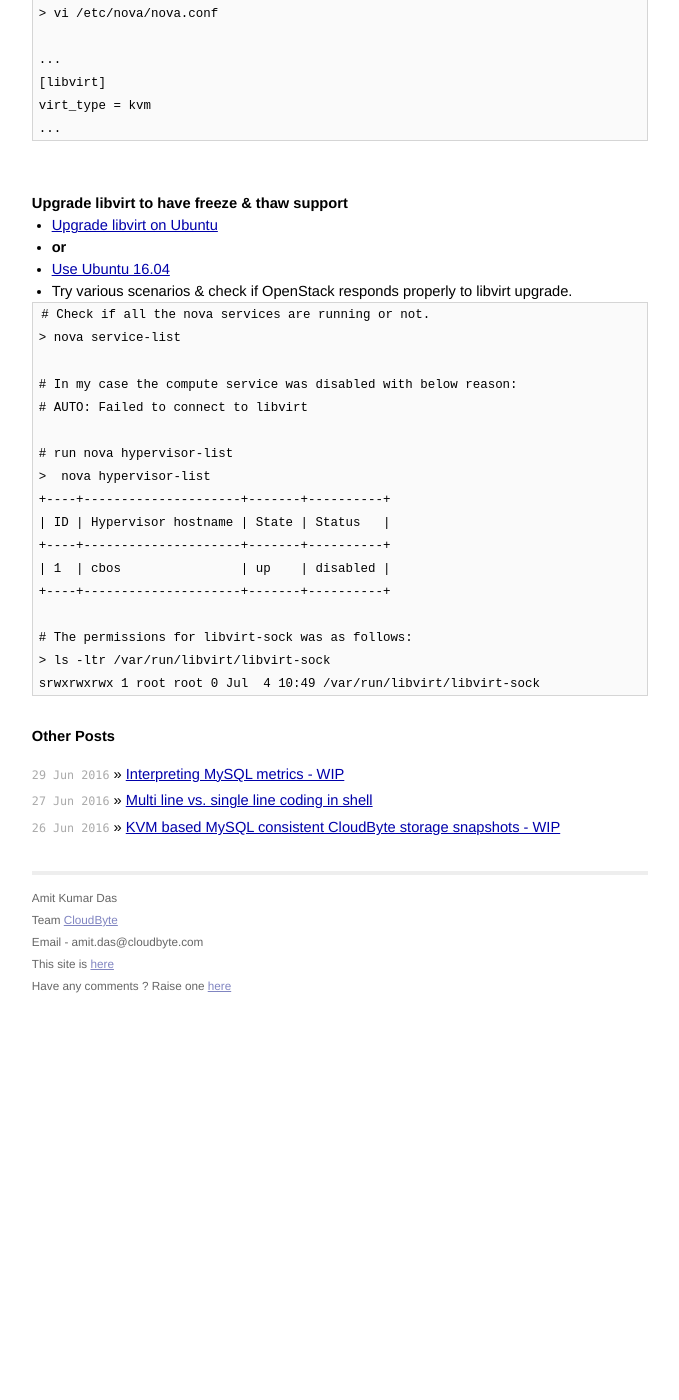
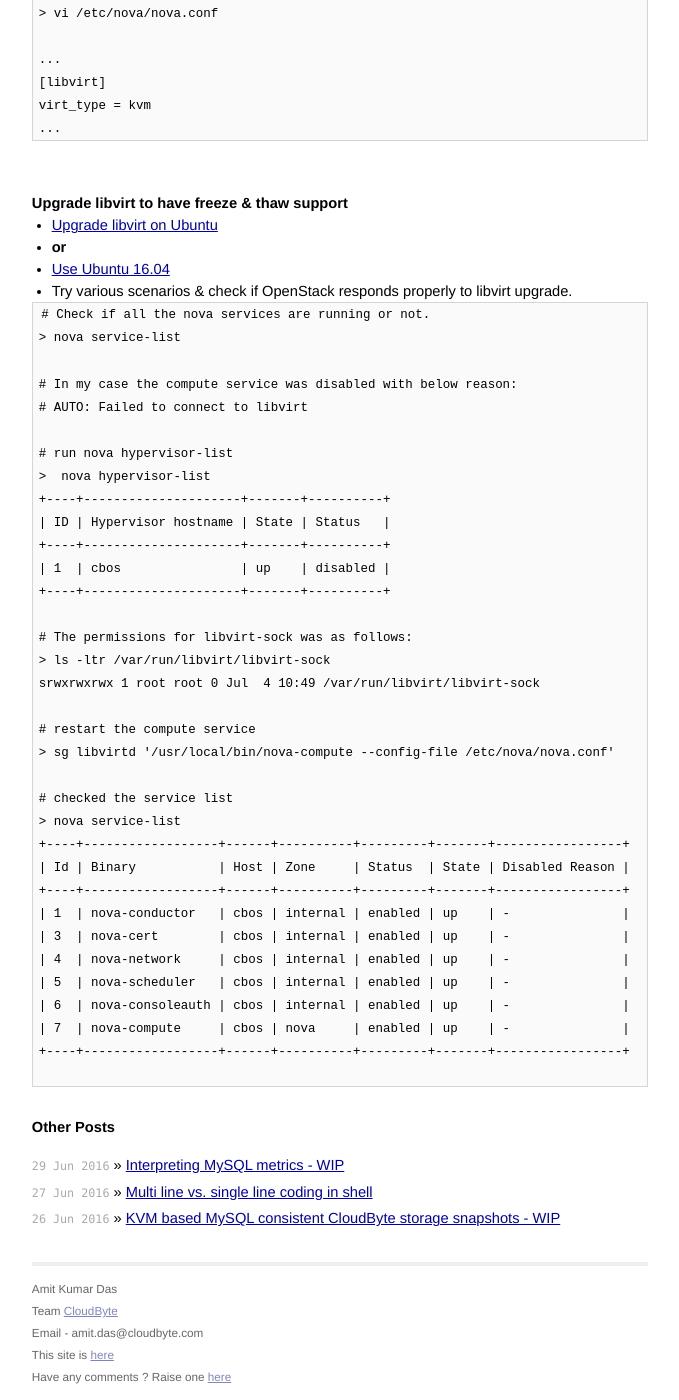
Before and after one commit to AmitKumarDas/amitkumardas.github.io, a Jekyll site: the page built from _posts/2016-04-09-kvm-based-crash-consistent-cloudbyte-storage-snapshots.md, in a window 1280 px wide and 1400 px high, scrolled down 2499 px. Shown: the whole window, without its empty margins (300-979 px from the left). Built offline with Jekyll 4.4.1, drawn with Linux system fonts in a browser that asks for light colours; before the commit the page ends 3508 px from its top, so only the background shows below that.

Commit message:
Update 2016-04-09-kvm-based-crash-consistent-cloudbyte-storage-snapshots.md

````diff
--- a/_posts/2016-04-09-kvm-based-crash-consistent-cloudbyte-storage-snapshots.md
+++ b/_posts/2016-04-09-kvm-based-crash-consistent-cloudbyte-storage-snapshots.md
@@ -168,4 +168,21 @@ virt_type = kvm
 # The permissions for libvirt-sock was as follows:
 > ls -ltr /var/run/libvirt/libvirt-sock
 srwxrwxrwx 1 root root 0 Jul  4 10:49 /var/run/libvirt/libvirt-sock
+
+# restart the compute service
+> sg libvirtd '/usr/local/bin/nova-compute --config-file /etc/nova/nova.conf'
+
+# checked the service list
+> nova service-list
++----+------------------+------+----------+---------+-------+-----------------+
+| Id | Binary           | Host | Zone     | Status  | State | Disabled Reason |
++----+------------------+------+----------+---------+-------+-----------------+
+| 1  | nova-conductor   | cbos | internal | enabled | up    | -               |
+| 3  | nova-cert        | cbos | internal | enabled | up    | -               |
+| 4  | nova-network     | cbos | internal | enabled | up    | -               |
+| 5  | nova-scheduler   | cbos | internal | enabled | up    | -               |
+| 6  | nova-consoleauth | cbos | internal | enabled | up    | -               |
+| 7  | nova-compute     | cbos | nova     | enabled | up    | -               |
++----+------------------+------+----------+---------+-------+-----------------+
+
 ```
````
